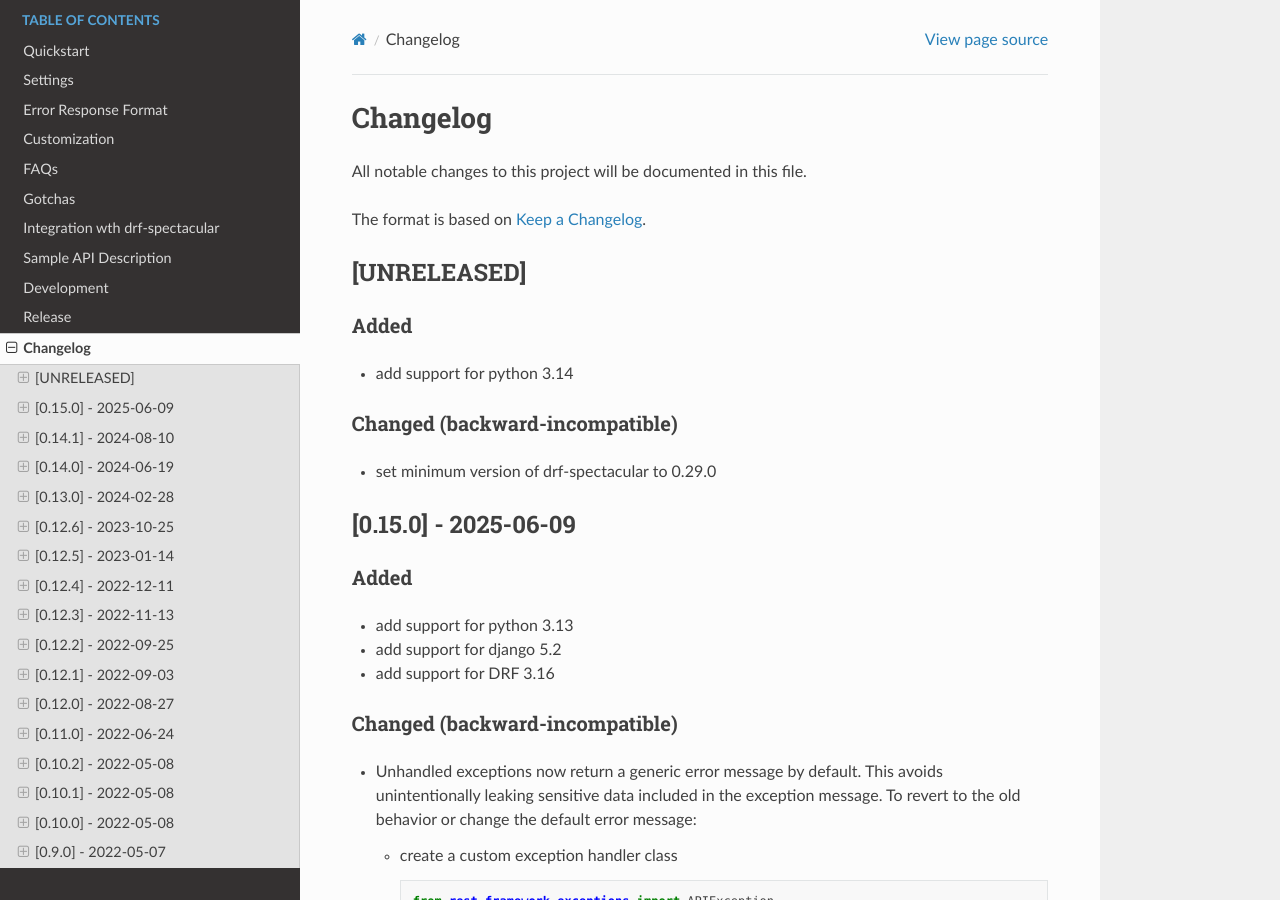
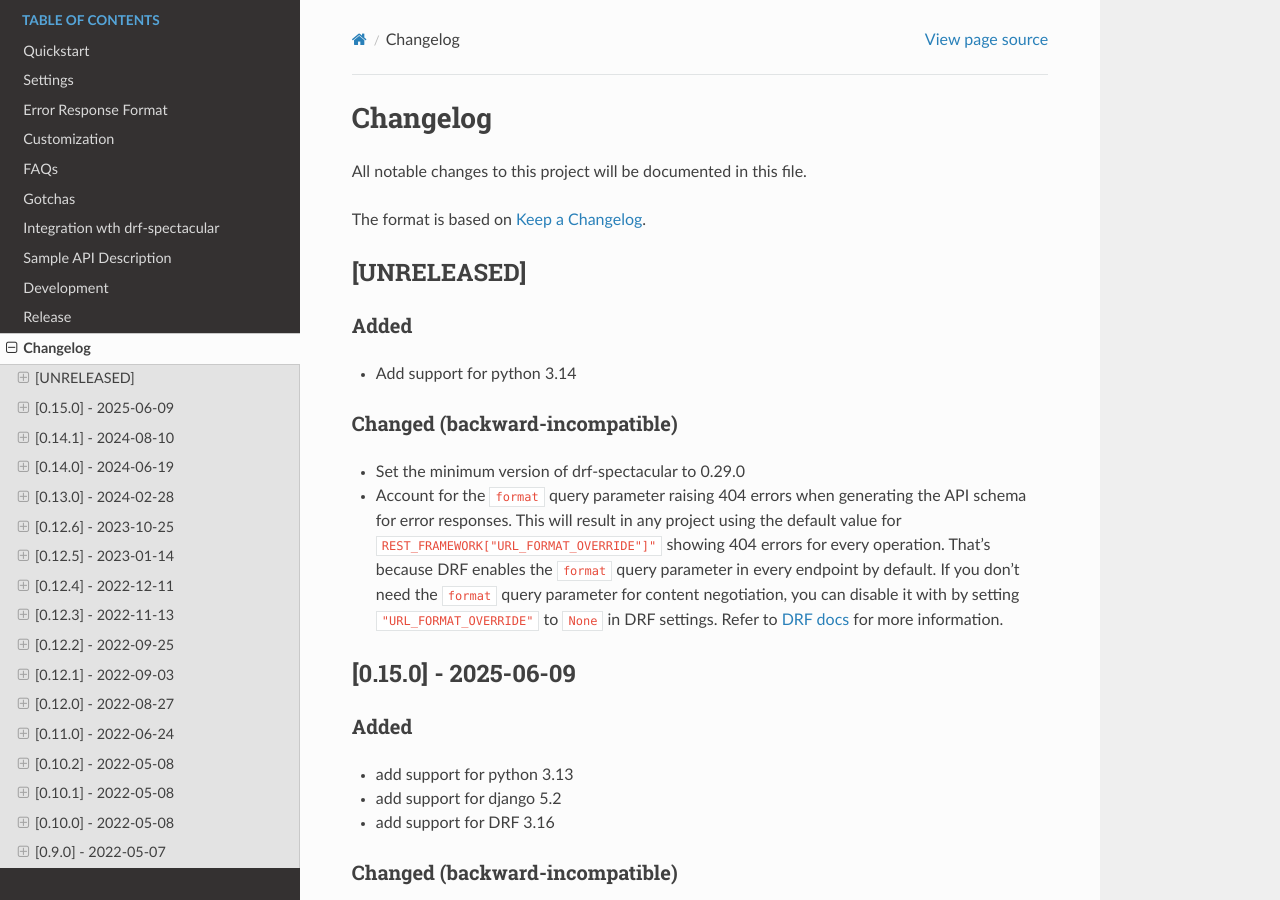
Before and after one commit to ghazi-git/drf-standardized-errors, a Sphinx documentation site: the page built from docs/changelog.md, in a window 1280 px wide and 900 px high. Built offline with Sphinx 7.4.7 and the Read the Docs theme 3.1.0, drawn with Linux system fonts in a browser that asks for light colours.

Commit message:
Document 404 error response when the API accepts a format query parameter or a url suffix for content negotiation
fixes #109

```diff
--- a/docs/changelog.md
+++ b/docs/changelog.md
@@ -6,10 +6,16 @@ The format is based on [Keep a Changelog](https://keepachangelog.com/en/1.0.0/).
 
 ## [UNRELEASED]
 ### Added
-- add support for python 3.14
+- Add support for python 3.14
 
 ### Changed (backward-incompatible)
-- set minimum version of drf-spectacular to 0.29.0
+- Set the minimum version of drf-spectacular to 0.29.0
+- Account for the `format` query parameter raising 404 errors when generating the API schema for error responses. This
+  will result in any project using the default value for `REST_FRAMEWORK["URL_FORMAT_OVERRIDE"]"` showing 404 errors for
+  every operation. That's because DRF enables the `format` query parameter in every endpoint by default. If you don't
+  need the `format` query parameter for content negotiation, you can disable it with by setting `"URL_FORMAT_OVERRIDE"`
+  to `None` in DRF settings. Refer
+  to [DRF docs](https://www.django-rest-framework.org/api-guide/settings/#url_format_override) for more information.
 
 ## [0.15.0] - 2025-06-09
 ### Added
```
Also changed, not shown: docs/openapi.md (+11 -0 lines), 3 other files.
